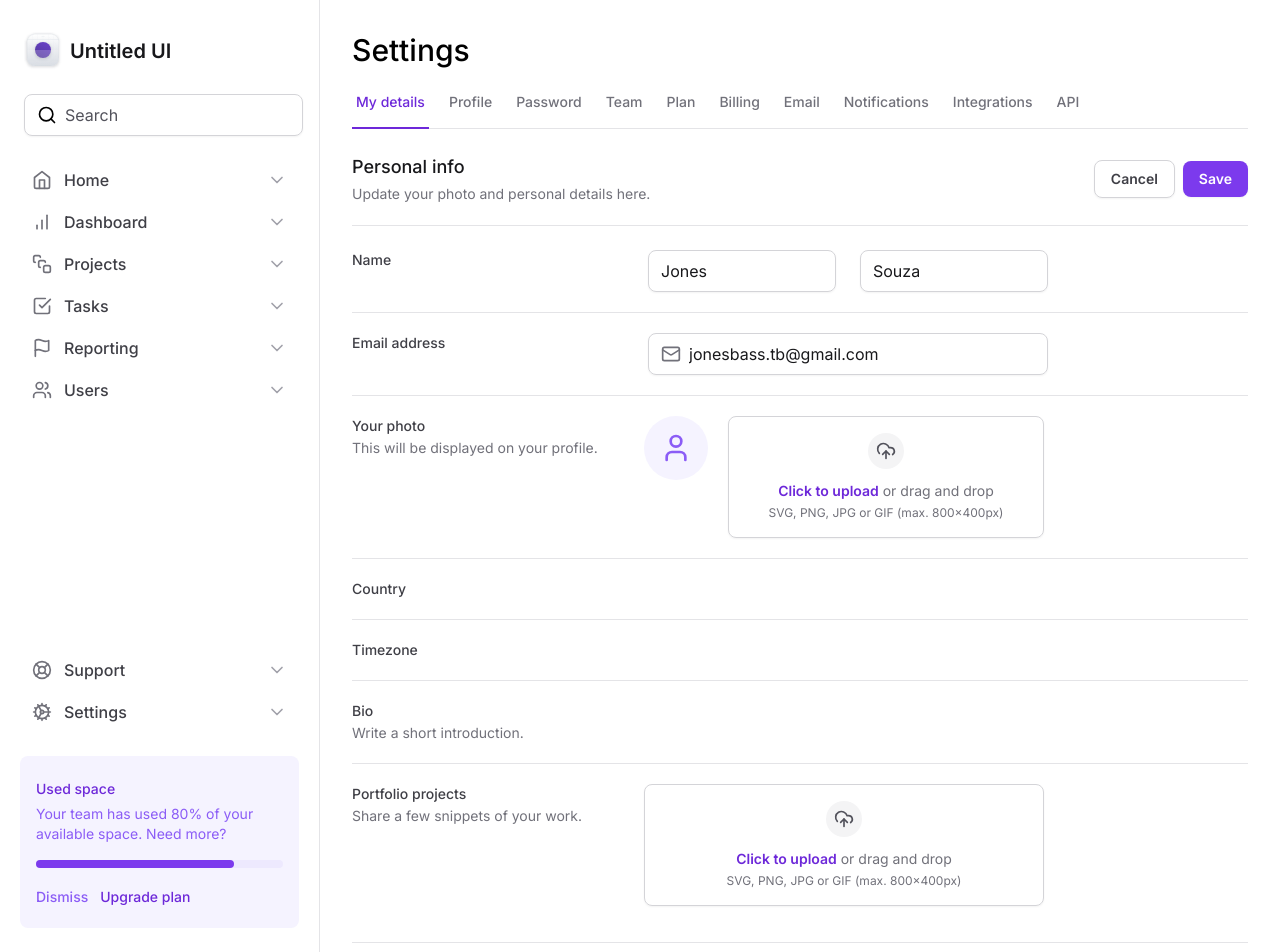
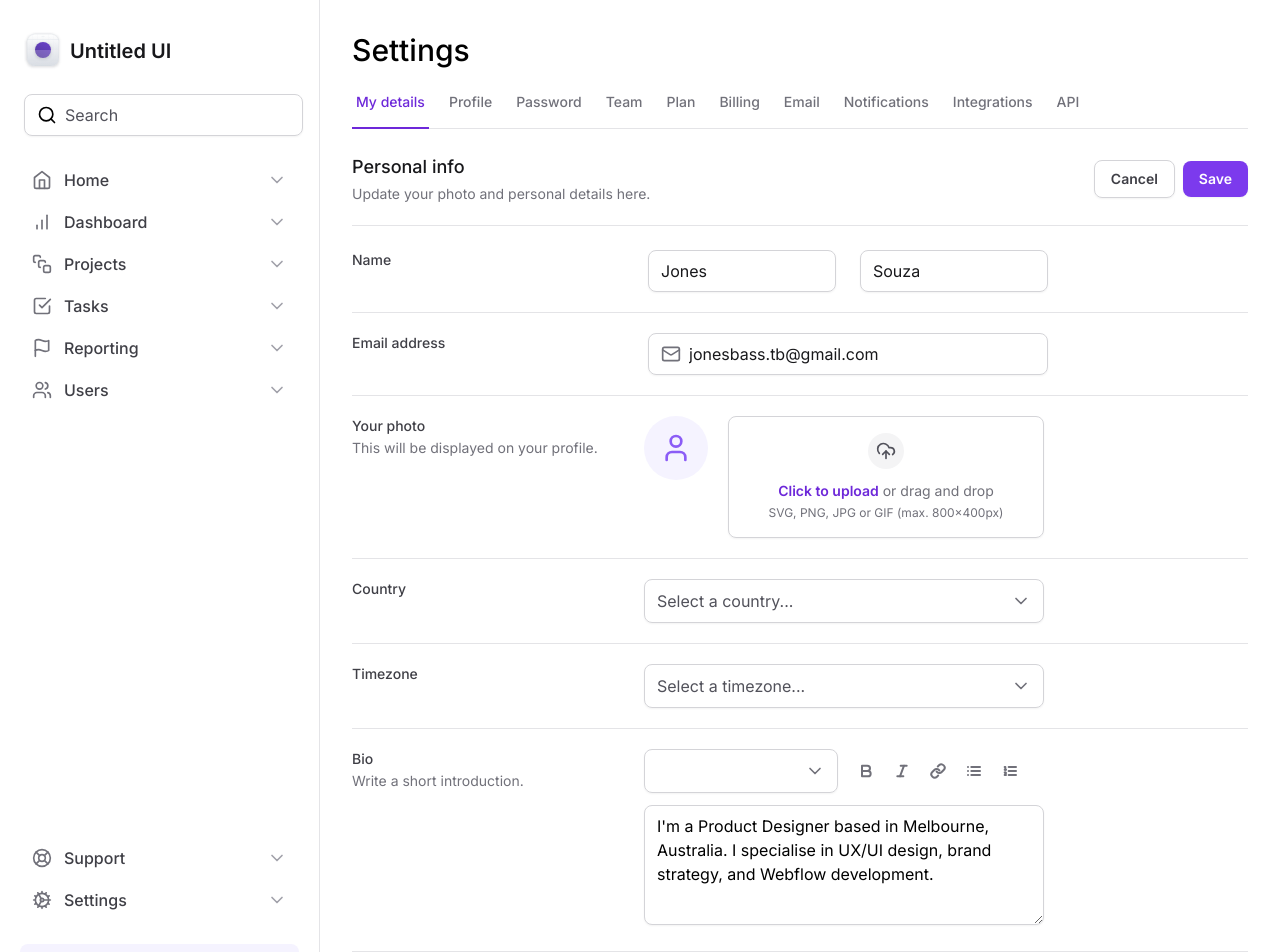
Before and after one commit to Jones-bass/tailwind-next, a Next.js app: page / in a window 1280 px wide. Shown: the top 952 px of the page. Built offline with nearby package versions, Linux system fonts and the light colour scheme.

Commit message:
Select e Textarea

```diff
--- a/package.json
+++ b/package.json
@@ -9,6 +9,7 @@
     "lint": "next lint"
   },
   "dependencies": {
+    "@radix-ui/react-select": "^1.2.2",
     "@radix-ui/react-tabs": "^1.0.4",
     "@types/node": "20.5.1",
     "@types/react": "18.2.20",
--- a/src/app/page.tsx
+++ b/src/app/page.tsx
@@ -1,7 +1,10 @@
 import { SettingsTabs } from '@/components/SettingsTabs'
 import * as Input from '@/components/Input'
-import { Mail, UploadCloud, User } from 'lucide-react'
 import * as FileInput from '../components/Form/FileInput'
+import { Bold, Italic, Link, List, ListOrdered, Mail } from 'lucide-react'
+import { Textarea } from '@/components/Form/Textarea'
+import { SelectItem } from '../components/Form/Select/SelectItem'
+import { Select } from '../components/Form/Select'
 
 export default function Home() {
   return (
@@ -100,6 +103,10 @@ export default function Home() {
             >
               Country
             </label>
+            <Select placeholder="Select a country...">
+              <SelectItem value="br" text="Brazil" />
+              <SelectItem value="us" text="United States" />
+            </Select>
             <div />
           </div>
 
@@ -110,6 +117,13 @@ export default function Home() {
             >
               Timezone
             </label>
+            <Select placeholder="Select a timezone...">
+              <SelectItem
+                value="utc8"
+                text="Pacific Standard Time (UTC-08:00)"
+              />
+              <SelectItem value="utc3" text="America São Paulo (UTC-03:00)" />
+            </Select>
             <div />
           </div>
 
@@ -120,6 +134,59 @@ export default function Home() {
                 Write a short introduction.
               </span>
             </label>
+            <div className="space-y-3">
+              <div className="grid grid-cols-2 gap-3">
+                <Select placeholder="">
+                  <SelectItem
+                    value="normal"
+                    defaultChecked
+                    text="Normal Text"
+                  />
+                  <SelectItem value="md" text="Markdown" />
+                </Select>
+
+                <div className="flex items-center gap-1">
+                  <button
+                    type="button"
+                    className="rounded-md p-2 hover:bg-zinc-50"
+                  >
+                    <Bold className="h-4 w-4 text-zinc-500" strokeWidth={3} />
+                  </button>
+                  <button
+                    type="button"
+                    className="rounded-md p-2 hover:bg-zinc-50"
+                  >
+                    <Italic className="h-4 w-4 text-zinc-500" strokeWidth={3} />
+                  </button>
+                  <button
+                    type="button"
+                    className="rounded-md p-2 hover:bg-zinc-50"
+                  >
+                    <Link className="h-4 w-4 text-zinc-500" strokeWidth={3} />
+                  </button>
+                  <button
+                    type="button"
+                    className="rounded-md p-2 hover:bg-zinc-50"
+                  >
+                    <List className="h-4 w-4 text-zinc-500" strokeWidth={3} />
+                  </button>
+                  <button
+                    type="button"
+                    className="rounded-md p-2 hover:bg-zinc-50"
+                  >
+                    <ListOrdered
+                      className="h-4 w-4 text-zinc-500"
+                      strokeWidth={3}
+                    />
+                  </button>
+                </div>
+              </div>
+
+              <Textarea
+                id="bio"
+                defaultValue="I'm a Product Designer based in Melbourne, Australia. I specialise in UX/UI design, brand strategy, and Webflow development."
+              />
+            </div>
             <div />
           </div>
 
--- /dev/null
+++ b/src/components/Form/Select/SelectItem.tsx
@@ -0,0 +1,23 @@
+'use client'
+
+import * as Select from '@radix-ui/react-select'
+import { Check } from 'lucide-react'
+
+export type SelectItemProps = Select.SelectItemProps & {
+  text: string
+}
+
+export function SelectItem({ text, ...props }: SelectItemProps) {
+  return (
+    <Select.Item
+      className="flex items-center justify-between gap-2 px-3 py-2.5 outline-none data-[highlighted]:bg-zinc-50"
+      {...props}
+    >
+      <Select.ItemText className="text-black">{text}</Select.ItemText>
+
+      <Select.ItemIndicator>
+        <Check className="h-4 w-4 text-violet-500" />
+      </Select.ItemIndicator>
+    </Select.Item>
+  )
+}
--- /dev/null
+++ b/src/components/Form/Select/index.tsx
@@ -0,0 +1,37 @@
+'use client'
+
+import * as SelectPrimitive from '@radix-ui/react-select'
+import { ChevronDown } from 'lucide-react'
+import { ReactNode } from 'react'
+
+export interface SelectProps {
+  children: ReactNode
+  placeholder: string
+}
+
+export function Select({ children, placeholder }: SelectProps) {
+  return (
+    <SelectPrimitive.Root>
+      <SelectPrimitive.Trigger className="flex h-11 w-full items-center justify-between gap-2 rounded-lg border border-zinc-300 px-3 py-2 shadow-sm data-[placeholder]:text-zinc-600">
+        <SelectPrimitive.Value
+          placeholder={placeholder}
+          className="text-black"
+        />
+        <SelectPrimitive.Icon>
+          <ChevronDown className="h-5 w-5 text-zinc-500" />
+        </SelectPrimitive.Icon>
+      </SelectPrimitive.Trigger>
+
+      <SelectPrimitive.Portal>
+        <SelectPrimitive.Content
+          side="bottom"
+          position="popper"
+          sideOffset={8}
+          className="z-10 w-[--radix-select-trigger-width] overflow-hidden rounded-lg border border-zinc-200 bg-white"
+        >
+          <SelectPrimitive.Viewport>{children}</SelectPrimitive.Viewport>
+        </SelectPrimitive.Content>
+      </SelectPrimitive.Portal>
+    </SelectPrimitive.Root>
+  )
+}
--- /dev/null
+++ b/src/components/Form/Textarea.tsx
@@ -0,0 +1,12 @@
+import { ComponentProps } from 'react'
+
+export type TextareaProps = ComponentProps<'textarea'>
+
+export function Textarea(props: TextareaProps) {
+  return (
+    <textarea
+      className="min-h-[120px] w-full resize-y rounded-lg border border-zinc-300 px-3 py-2 shadow-sm"
+      {...props}
+    />
+  )
+}
```
Also changed, not shown: 1 other file (tests, documents, lock files or other folders).
